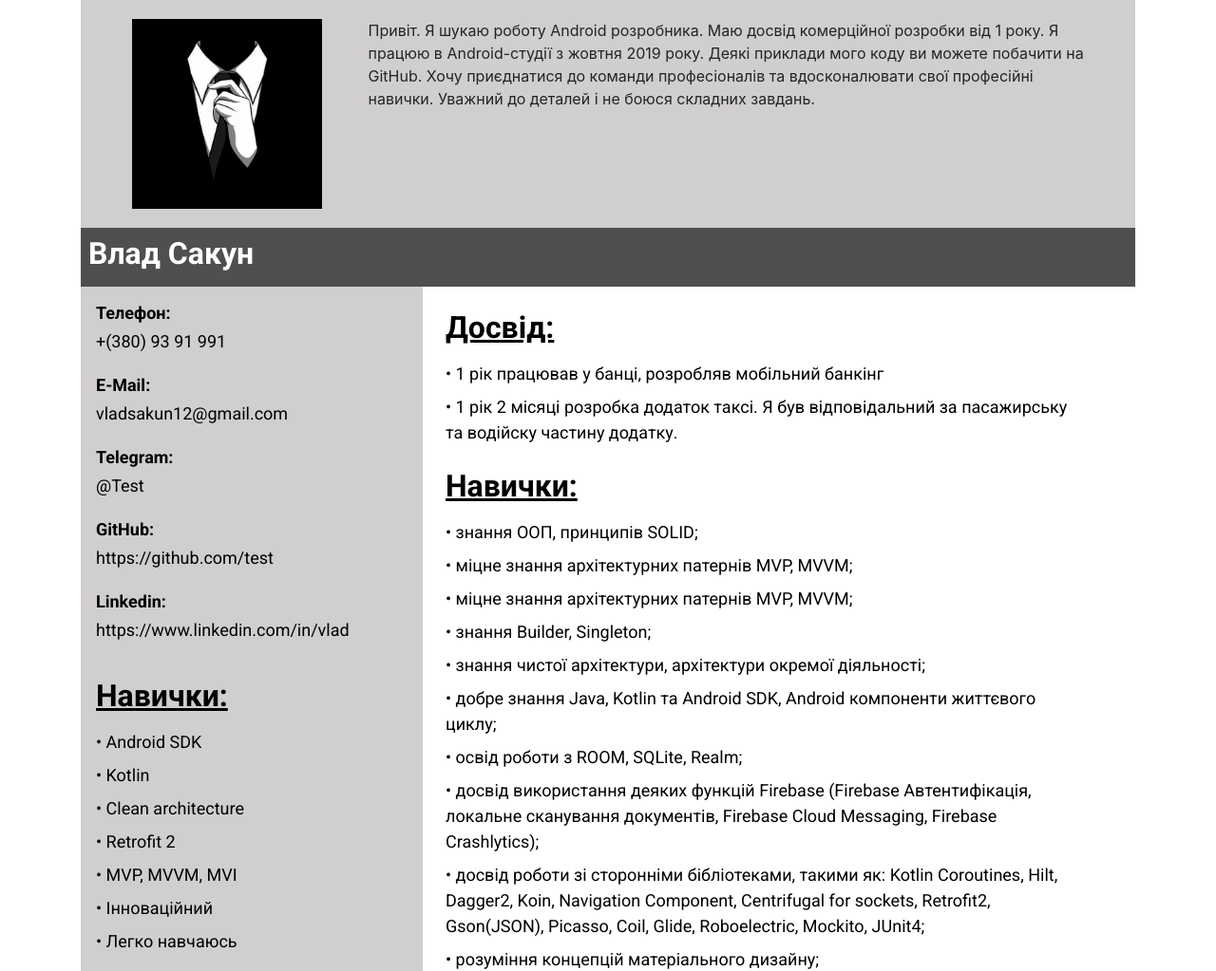
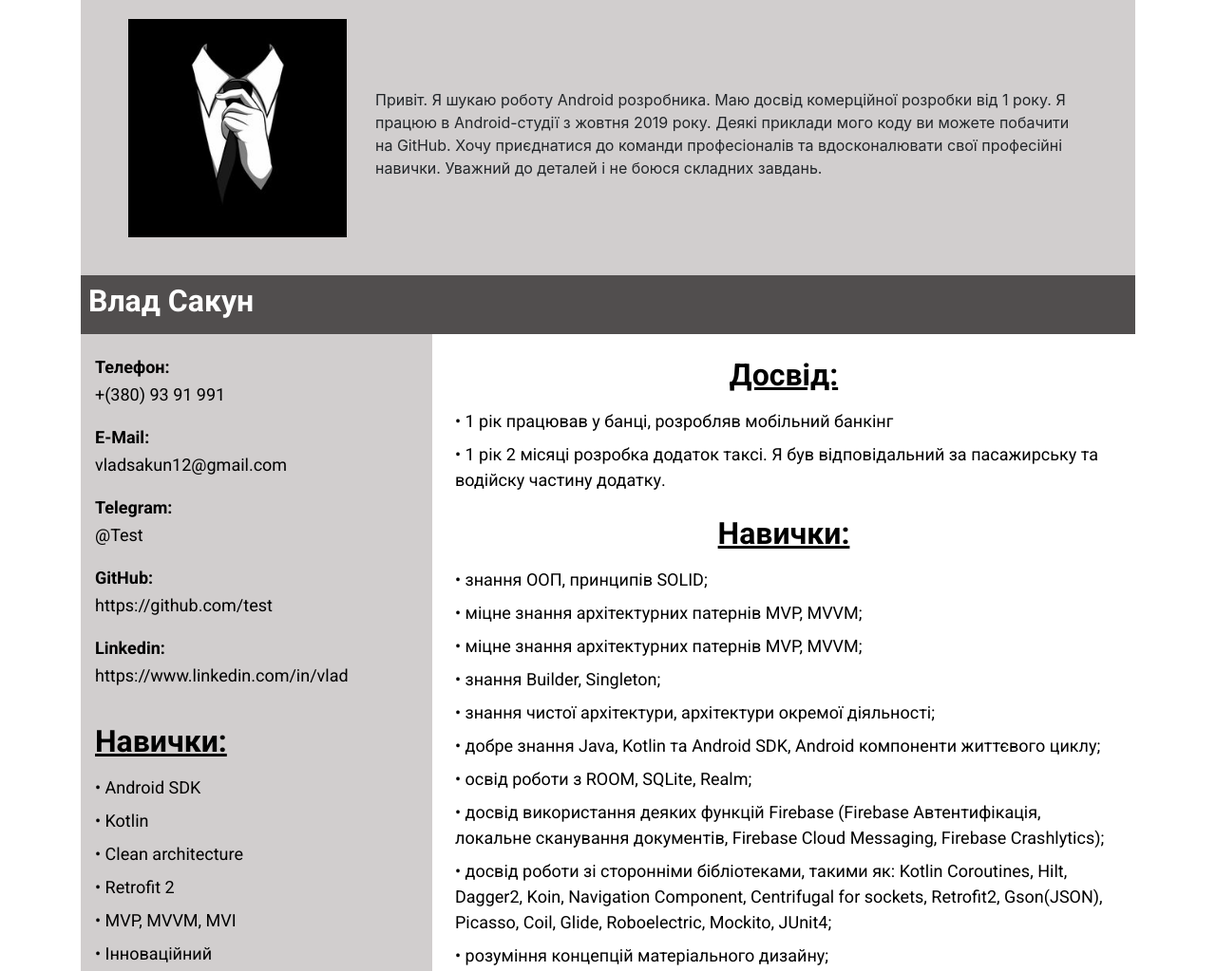
Before and after one commit to vladsakun/university-lab, a plain HTML site: page index.html in a window 1280 px wide. Shown: the top 1023 px of the page at 95% size. Drawn offline with nearby package versions, Linux system fonts and the light colour scheme; a script that the page names is missing.

Commit message:
finish lav

```diff
--- a/css/styles.css
+++ b/css/styles.css
@@ -1,24 +1,44 @@
-.header {
-    background-color: #D1CECE;
+/* Головний блок сторінки з відображенням елементів у колонку, вирівнюванням по центру та центруванням відносно осі Y */
+main {
+    display: flex;
+    flex-direction: column;
+    justify-content: center;
+    align-items: center;
 }
 
-.header-container {
-    height: 30vh;
-    padding: 20px;
+/* Стилі для верхньої частини сайту */
+.header {
+    background-color: #d1cece;
 }
 
-.avatar {
-    height: calc(30vh - 40px);
-    object-fit: cover;
+/* Контейнер заголовка */
+.header-container {
+    height: fit-content;
+    padding: 20px;
+    display: flex;
+    flex-direction: column;
+    justify-content: center;
+    align-items: center;
+    flex-wrap: initial;
 }
 
+/* Зображення профілю */
+.avatar {
+    object-fit: cover;
+    margin-bottom: 20px;
+    aspect-ratio: 1/1;
+}
+
+/* Контейнер для імені.
+   Забезпечує відступи та колір фону. */
 .name-container {
     padding: 8px;
-    background-color: #514E4E;
+    background-color: #514e4e;
 }
 
+/* Стилі для елементу з класом "name". Встановлює колір тексту, шрифт, розмір, стиль та вагу тексту, а також міжрядковий інтервал. */
 .name {
-    color: #FFF;
+    color: #fff;
     font-family: Roboto;
     font-size: 32px;
     font-style: normal;
@@ -26,16 +46,22 @@
     line-height: normal;
 }
 
+/* Блок інформації */
 .info-block {
-    background-color: #D1CECE;
+    background-color: #d1cece;
     padding: 16px;
     padding-bottom: 48px;
 }
 
+/* Клас "info" використовується для стилізації блоку з інформацією. */
 .info {
     margin-bottom: 16px;
+    display: flex;
+    flex-wrap: wrap;
+    width: 100%;
 }
 
+/* Заголовок інформації */
 .info-title {
     color: #000;
     font-family: Roboto;
@@ -45,6 +71,7 @@
     line-height: normal;
 }
 
+/* Стилі для вмісту інформації */
 .info-content {
     color: #000;
     font-family: Roboto;
@@ -52,20 +79,24 @@
     font-style: normal;
     font-weight: 400;
     line-height: normal;
+    width: 100%;
+    overflow-wrap: anywhere;
 }
 
+/* Стилі для заголовку списку */
 .list-header {
-    text-decoration: underline;
-    color: #000;
-    font-family: Roboto;
-    font-size: 32px;
-    font-style: normal;
-    font-weight: 800;
-    line-height: normal;
-    margin-top: 16px;
-    margin-bottom: 16px;
+    text-decoration: underline; /* Підкреслений текст */
+    color: #000; /* Чорний колір тексту */
+    font-family: Roboto; /* Шрифт Roboto */
+    font-size: 32px; /* Розмір шрифту 32 пікселі */
+    font-style: normal; /* Нормальний стиль шрифту */
+    font-weight: 800; /* Жирний шрифт */
+    line-height: normal; /* Нормальна висота рядка */
+    margin-top: 16px; /* Відступ зверху 16 пікселів */
+    margin-bottom: 16px; /* Відступ знизу 16 пікселів */
 }
 
+/* Стилі для тексту елементів списку */
 .list-item-text {
     color: black;
     font-size: 18px;
@@ -74,9 +105,20 @@
     word-wrap: break-word;
 }
 
+/* Головний контент */
 .main-content {
+    display: flex;
+    flex-direction: column;
+    justify-content: center;
+    align-items: center;
     padding-left: 24px;
     padding-right: 24px;
     padding-top: 8px;
     padding-bottom: 48px;
 }
+
+/* Блок інформації для настільного вигляду */
+.info-block_desktop {
+    background-color: #D1CECE;
+    padding-top: 24px;
+}
--- a/index.html
+++ b/index.html
@@ -17,24 +17,25 @@
   <!-- Цей блок коду представляє собою секцію заголовка веб-сторінки, що містить контейнер заголовка з аватаркою та коротким описом навичок та привітанням. -->
   <div class="container header">
     <!-- Заголовок -->
-        <header class="header-container">
-            <div class="row">
+    <header class="header-container flex-md-row">
+
       <!-- Аватарка -->
-                <div class="col-3 d-flex align-items-center justify-content-center">
+      <div class="col-12 col-md-3 d-flex align-items-center justify-content-center">
         <img src="avatar.jpg" alt="Your Image" class="img-fluid avatar">
       </div>
       <!-- Аватарка -->
       <!-- Привітання -->
       <div class="col-9 align-items-center justify-content-center">
         <label>
-                        Привіт. Я шукаю роботу Android розробника. Маю досвід комерційної розробки від 1 року. Я працюю в
+          Привіт. Я шукаю роботу Android розробника. Маю досвід комерційної розробки від 1 року. Я працюю
+          в
           Android-студії з жовтня 2019 року. Деякі приклади мого коду ви можете побачити на GitHub. Хочу
           приєднатися до команди професіоналів та вдосконалювати свої професійні навички. Уважний до
           деталей і не боюся складних завдань.
         </label>
       </div>
       <!-- Привітання -->
-            </div>
+
     </header>
     <!-- Заголовок -->
   </div>
@@ -47,9 +48,9 @@
             Код містить розмітку HTML для створення веб-сторінки з інформацією про досвід, навички та освіту розробника програмного забезпечення.
             Він містить контактну інформацію, список навичок та мов, досвід роботи та освіту.
         -->
-        <div class="container row">
+    <div class="container row px-0">
       <!-- Тут починається блок з інформацією -->
-            <div class="col-4 info-block">
+      <div class="col-12 col-md-4 info-block_desktop d-flex align-items-start flex-column">
         <div class="info">
           <label class="info-title">Телефон:</label>
           <br>
@@ -102,7 +103,7 @@
         </div>
       </div>
       <!-- Тут починається блок з досвідом -->
-            <div class="col-8 container main-content">
+      <div class="col-12 col-md-8 container main-content">
         <label class="list-header">Досвід:</label>
         <div>
           <label class="list-item-text">• 1 рік працював у банці, розробляв мобільний банкінг</label>
@@ -148,9 +149,8 @@
         </div>
         <!-- Тут починається блок з інформацією про освіту -->
         <label class="list-header">Освіта:</label>
-                <div>
+        <div class="d-flex flex-column w-100">
           <label class="list-item-text">• Samsung IT School (8 місяців)</label>
-                    <br />
           <label class="list-item-text">• Навчання в КНТЕУ за програмою бакалавра інформатики</label>
           <br />
         </div>
--- a/js/script.js
+++ /dev/null
@@ -1,3 +0,0 @@
-document.addEventListener('DOMContentLoaded', function() {
-    // This is where you can put your custom JavaScript code
-});
```
Lines whose indentation alone changed are shown as unchanged.
